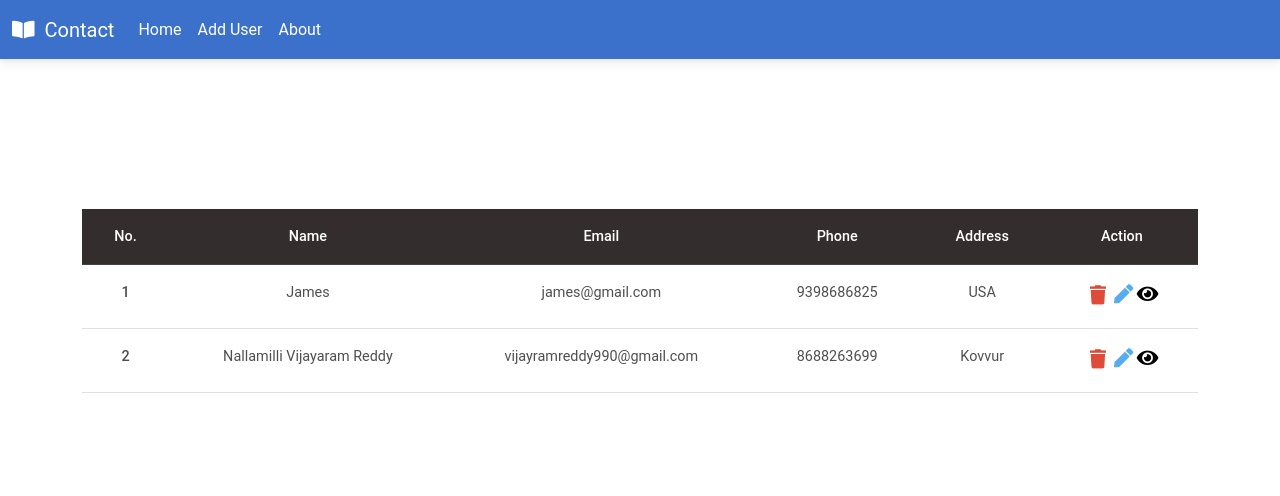
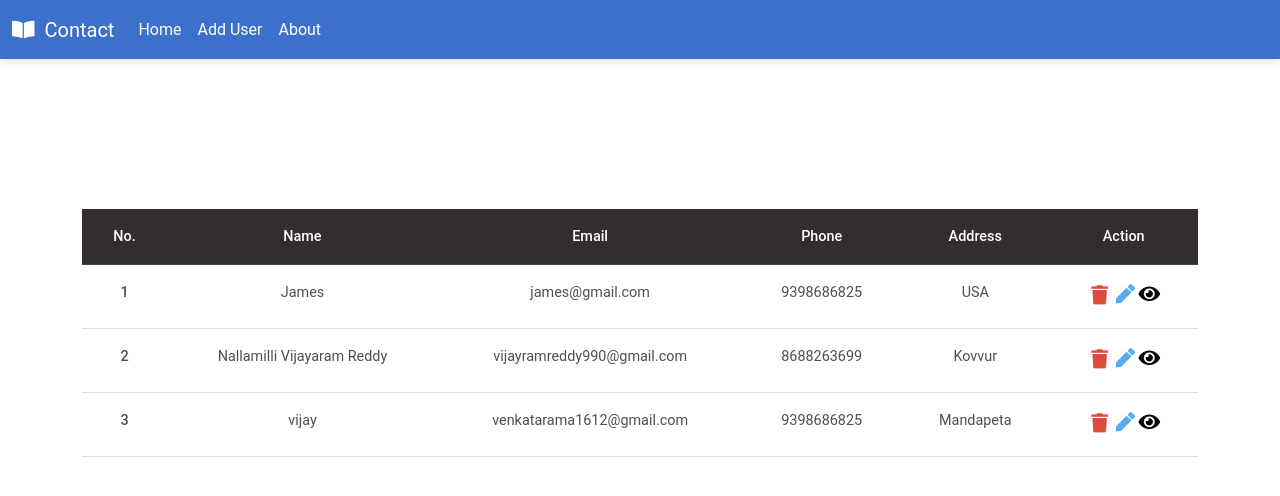
Before and after one commit to vijayramreddy990/REDUX-SAGA, a React (Create React App) app: page / in a window 1280 px wide. Shown: the top 496 px of the page. Built offline with nearby package versions, Linux system fonts and the light colour scheme; data requests are answered from the project's data file.

Commit message:
Toast message Handelling

```diff
--- a/db.json
+++ b/db.json
@@ -13,6 +13,13 @@
       "phone": "8688263699",
       "address": "Kovvur",
       "id": 2
+    },
+    {
+      "name": "vijay",
+      "email": "venkatarama1612@gmail.com",
+      "phone": "9398686825",
+      "address": "Mandapeta",
+      "id": 3
     }
   ]
 }
--- a/src/App.js
+++ b/src/App.js
@@ -6,11 +6,14 @@ import AddEditUser from "./pages/AddEditUser";
 import UserInfo from "./pages/UserInfo";
 import About from "./pages/About";
 import Header from "./component/Header";
+import { ToastContainer, toast } from "react-toastify";
+import "react-toastify/dist/ReactToastify.css";
 
 const App = () => {
   return (
     <BrowserRouter>
       <div className="App">
+        <ToastContainer />
         <Header />
         <Routes>
           <Route exact path="/" element={<Home />} />
--- a/src/pages/AddEditUser.js
+++ b/src/pages/AddEditUser.js
@@ -3,6 +3,7 @@ import { MDBValidation, MDBInput, MDBBtn } from "mdb-react-ui-kit";
 import { useNavigate } from "react-router-dom";
 import { useDispatch } from "react-redux";
 import { createUserStart } from "../redux/actions";
+import { ToastContainer, toast } from "react-toastify";
 
 const initialState = {
   name: "",
@@ -23,6 +24,7 @@ const AddEditUser = () => {
     e.preventDefault();
     if (name && email && phone && address) {
       dispatch(createUserStart(formValue));
+      toast.success("User Added Successfully");
       setTimeout(() => {
         navigate("/");
       }, 500);
```
